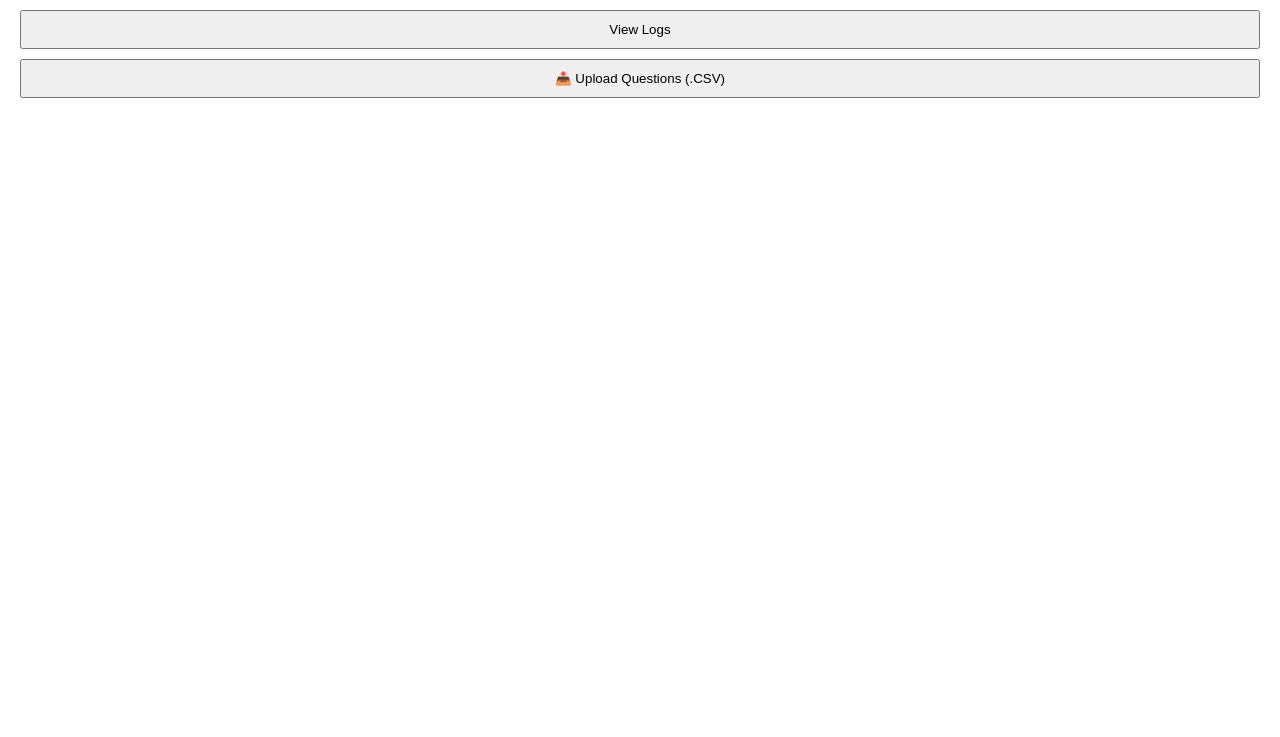
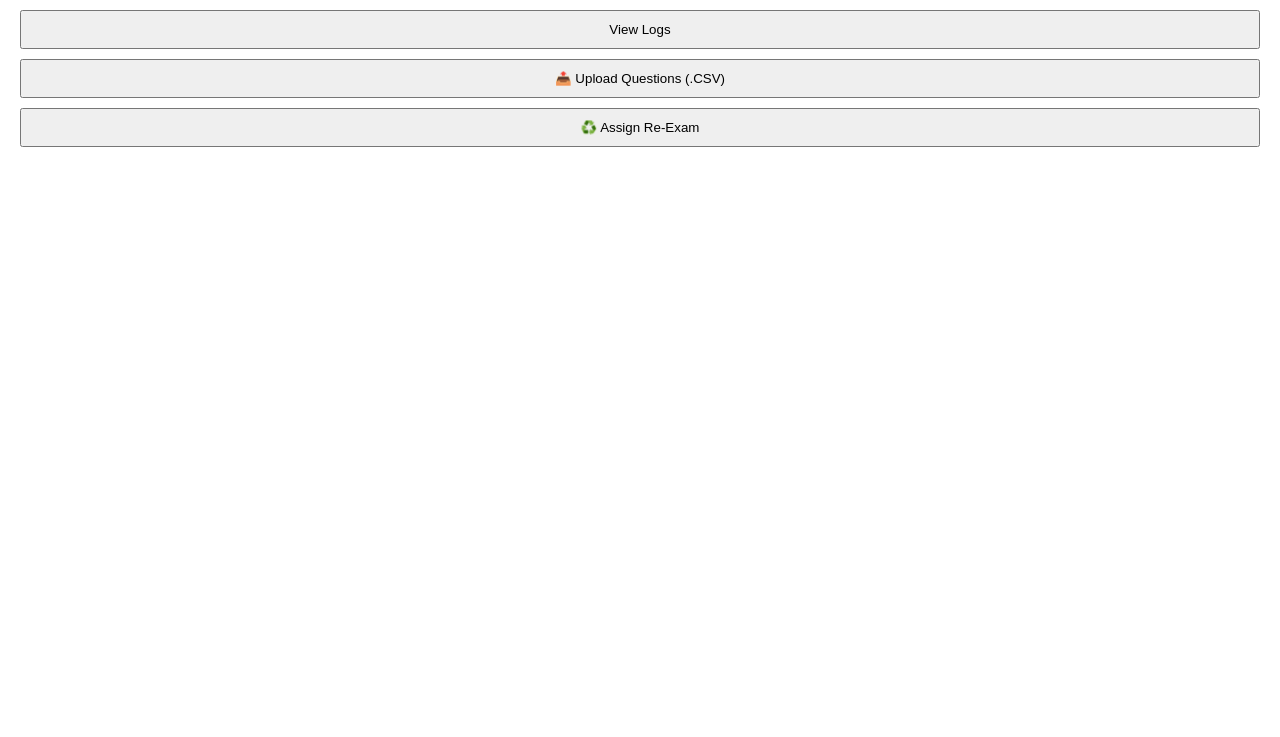
Before and after one commit to GilbarcoTechnical/SkillMatrix, a plain HTML site: page admin.html in a window 1280 px wide. Shown: the part 63-800 px from the top of the page. Drawn offline with Linux system fonts and the light colour scheme.

Commit message:
Update admin.html

```diff
--- a/admin.html
+++ b/admin.html
@@ -11,6 +11,7 @@
   <h2>Admin Panel</h2>
   <button onclick="loadLogs()">View Logs</button>
   <button onclick="showUpload()">📤 Upload Questions (.CSV)</button>
+  <button onclick="assignReexam()">♻️ Assign Re-Exam</button>
 
   <div id="logsArea"></div>
   <div id="uploadArea" style="margin-top: 30px; display: none;">
```
